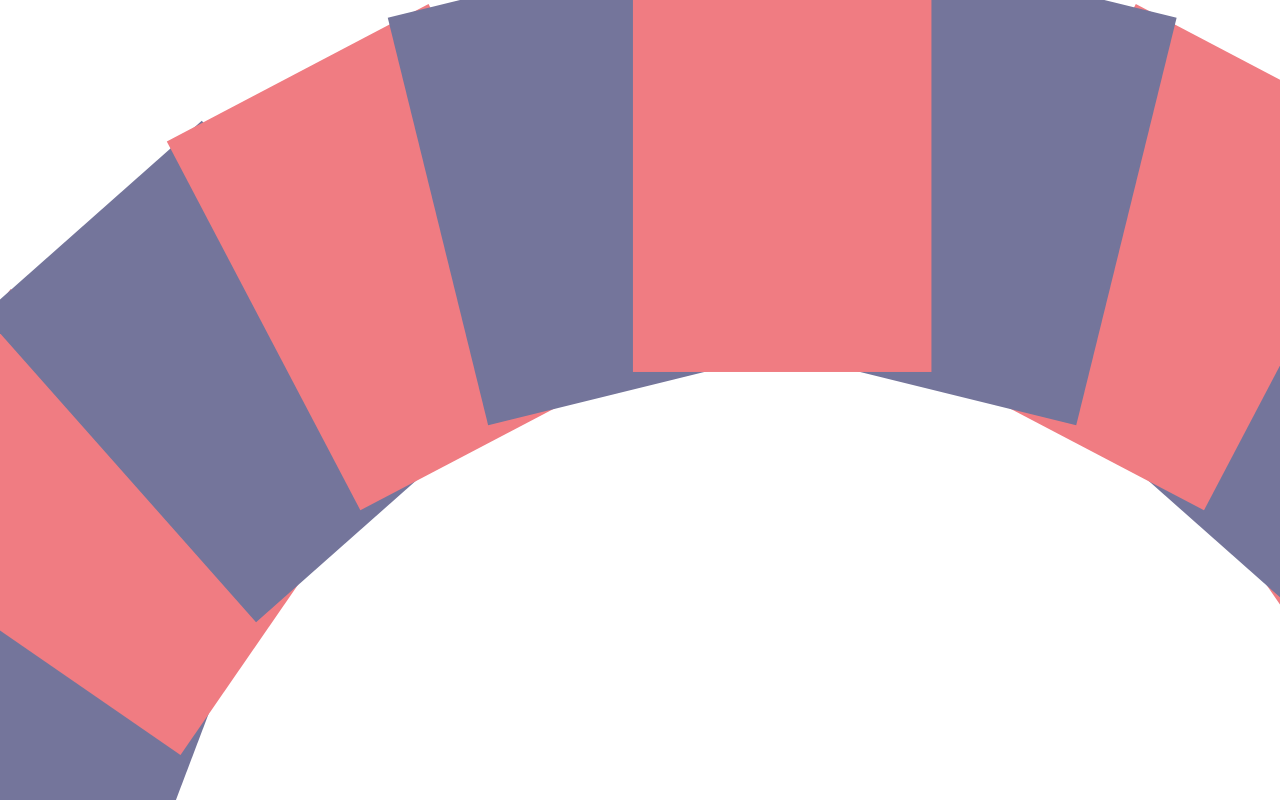
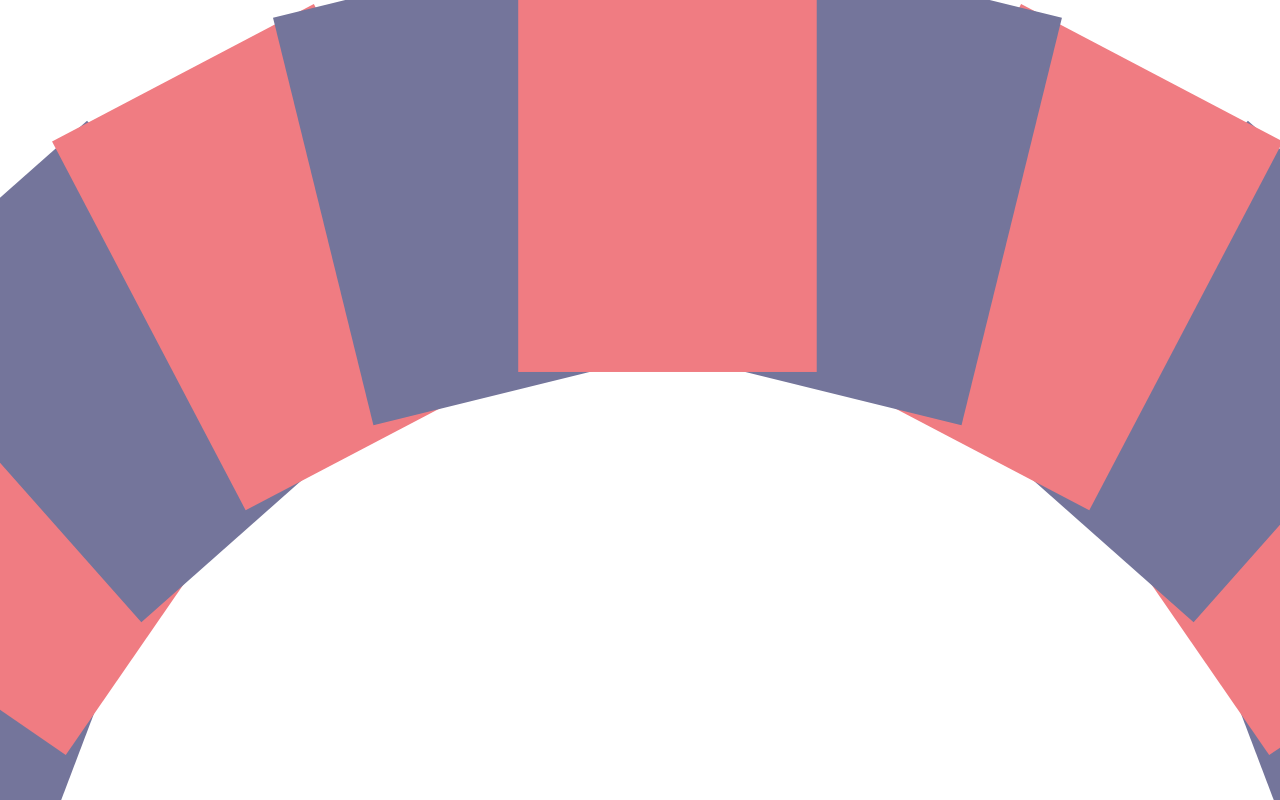
Before and after one commit to aukufddxxyy/VueOpenAI, a Vue app: page / in a window 1280 px wide. Built offline with nearby package versions, Linux system fonts and the light colour scheme.

Commit message:
angle 重置bug

```diff
--- a/src/components/HelloWorld.vue
+++ b/src/components/HelloWorld.vue
@@ -9,28 +9,13 @@
 <script setup lang="ts">
 import { ref } from 'vue';
 import { useWindowSize, useEventListener } from '@vueuse/core';
+import useMouseDelta from '@/hooks/useMouseDelta';
 import ColorCard from './ColorCard.vue';
 
 defineProps<{ msg: string }>()
 
-const moving = ref<boolean>(false)
-const initPos = ref<{ x: number, y: number }>({ x: 0, y: 0 })
-const rotate = ref<number>(0)
-
 const { width, height } = useWindowSize()
-console.log(Math.ceil(height.value));
-
-
-
-useEventListener(document, 'mousedown', (e) => {
-  moving.value = true
-  initPos.value = { x: e.clientX, y: e.clientY }
-})
-useEventListener(document, 'mouseup', () => moving.value = false)
-useEventListener(document, 'mousemove', (e) => {
-  if (!moving.value) return;
-  rotate.value = e.clientX - initPos.value.x
-})
+const { deltaX, deltaY } = useMouseDelta()
 
 
 const color = ['#f07c82', '#74759b']
@@ -38,25 +23,26 @@ const colorNum = 26
 const radius = 800
 const speed = 0.05
 const oPoint = {
-  x: width.value / 2,
+  x: width.value / 2 - 110,
   y: height.value
 }
 
 const colors = Array.from({ length: colorNum }, (v, i) => color[i % 2])
 
 const calcStyle = (idx: number): string => {
-  const angle = 360 / colorNum * idx + (rotate.value) * speed
-  const backgroudColor = `background-color: ${colors[idx]}`
-  const cardRotate = `rotate(${angle}deg)`
-
+  const angle = (360 / colorNum * idx + (deltaX.value) * speed) % 360
   const x = oPoint.x + Math.sin(Math.PI * angle / 180) * radius
   const y = oPoint.y - Math.cos(Math.PI * angle / 180) * radius
+
   const translate3d = `translate3d(${x}px, ${y}px, 0px)`
+  const cardRotate = `rotate(${angle}deg)`
+  const scale = `scale(${Math.log(10 + 10 * (radius + Math.cos(Math.PI * angle / 180) * radius) / (2 * radius)) / Math.log(10)})`
+
+  const transform = `transform:${translate3d} ${cardRotate} ${scale}`
+  const backgroudColor = `background-color: ${colors[idx]}`
   const zIndex = `z-index: ${Math.ceil(height.value) - Math.ceil(y)}`
-  // const scale = `scale(${(oPoint.y+radius - (radius - Math.cos(Math.PI * angle / 180) * radius)) / (oPoint.y+radius)})`
-  const scale = `scale(${Math.log(10 + 10 * (radius + Math.cos(Math.PI * angle / 180) * radius) / (2 * radius)) / Math.log(10)})`
-  // const scale = `scale(1)`
-  return `transform:${translate3d} ${cardRotate} ${scale}; ${backgroudColor}; ${zIndex}`
+
+  return `${transform}; ${backgroudColor}; ${zIndex}`
 }
 
 </script>
--- /dev/null
+++ b/src/hooks/useMouseDelta.ts
@@ -0,0 +1,21 @@
+import { ref } from "vue";
+import { useEventListener, useMouse, useMousePressed } from "@vueuse/core";
+
+const useMouseDelta = () => {
+
+    const deltaX = ref<number>(0)
+    const deltaY = ref<number>(0)
+    const initPos = ref<{ x: number, y: number }>({ x: 0, y: 0 })
+    const { pressed } = useMousePressed()
+
+    useEventListener(document, 'mousedown', (e) => initPos.value = { x: e.clientX, y: e.clientY })
+    useEventListener(document, 'mousemove', (e) => {
+        if (!pressed.value) return;
+        deltaX.value = e.clientX - initPos.value.x
+        deltaY.value = e.clientY - initPos.value.y
+    })
+
+    return {deltaX, deltaY}
+}
+
+export default useMouseDelta
```
Also changed, not shown: src/hooks/index.ts (added).
